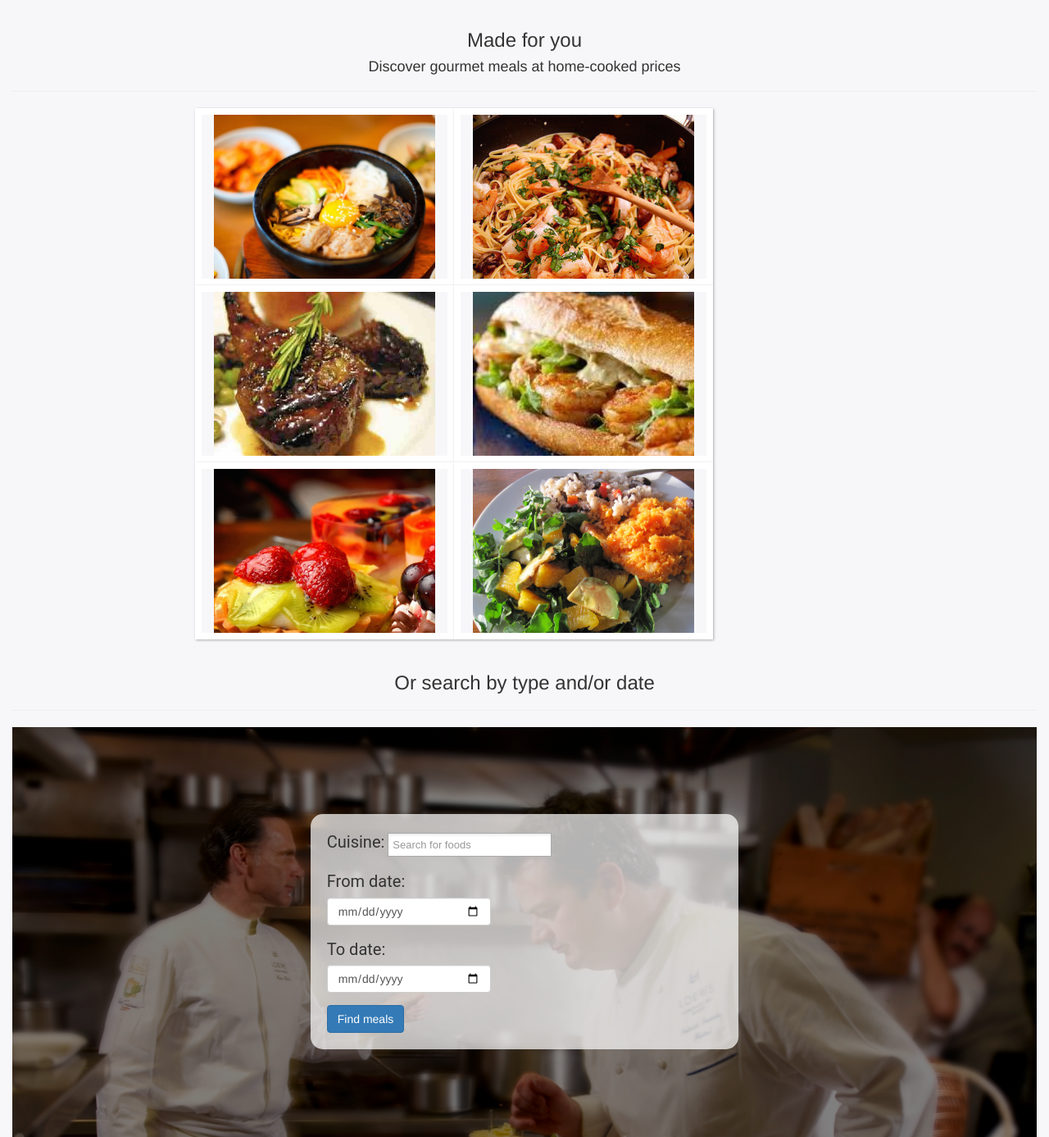
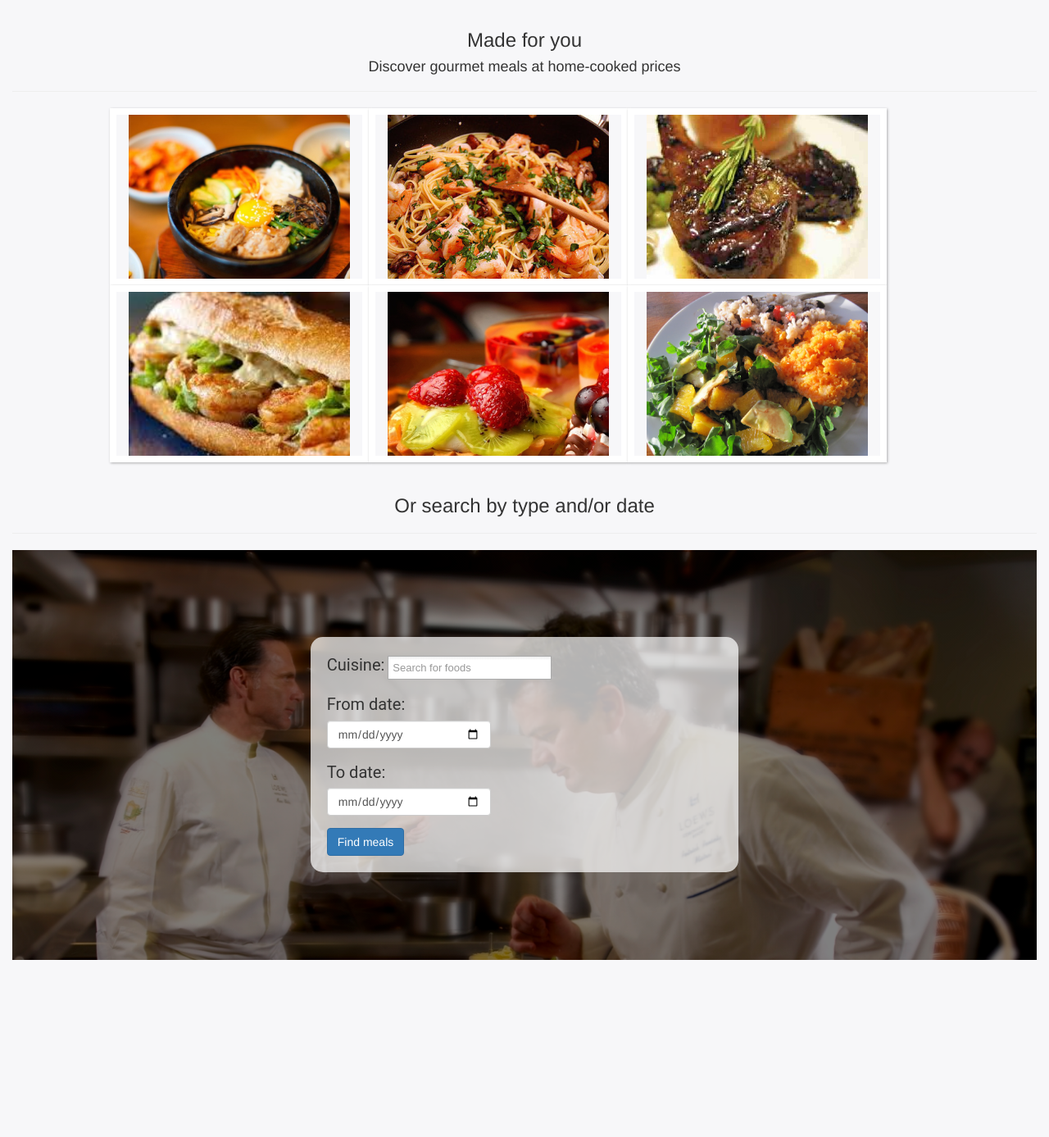
Before and after one commit to lannify/food, a CodeIgniter app: page /index.php/views/index in a window 1280 px wide. Shown: the part 556-1943 px from the top of the page at 82% size. After the commit the page ends 1727 px from the top, so only its background shows below. Run offline with CodeIgniter, Linux system fonts and the light colour scheme; some libraries are stand-ins or nearby versions.

Commit message:
Tweaked landing page

```diff
--- a/application/views/landing.php
+++ b/application/views/landing.php
@@ -177,9 +177,9 @@
           <h3>Made for you</h3>
           <h4>Discover gourmet meals at home-cooked prices</h4>
         </div>
-        <div class="meals-mid col-md-2 col-lg-2 col-sm-2">
+        <div class="meals-mid col-md-1 col-lg-1 col-sm-1">
         </div>
-        <div class="meals-mid col-md-8 col-lg-8 col-sm-8">
+        <div class="meals-mid col-md-10 col-lg-10 col-sm-10">
           <div class="col-xs-4 col-md-4 col-lg-4 ih-item square colored effect6 from_top_and_bottom">
             <a href="/landings/search_category/70">
               <div class="img"><img src="/assets/images/meal-korean.jpg" alt="umsik"></div>
@@ -235,7 +235,7 @@
           </div>
 
         </div>
-        <div class="meals-mid col-md-2 col-lg-2 col-sm-2">
+        <div class="meals-mid col-md-1 col-lg-1 col-sm-1">
         </div>
       </div> <!-- end middle-row  -->
 
```
